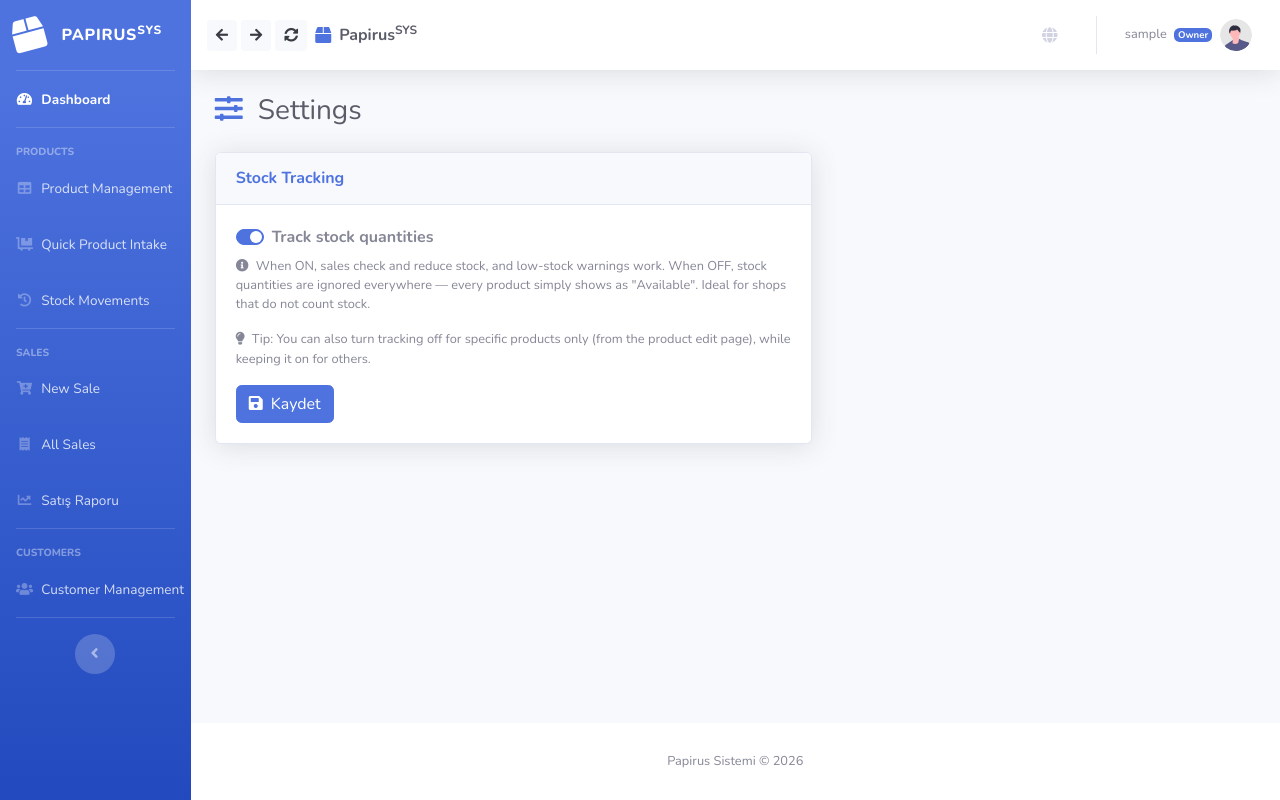
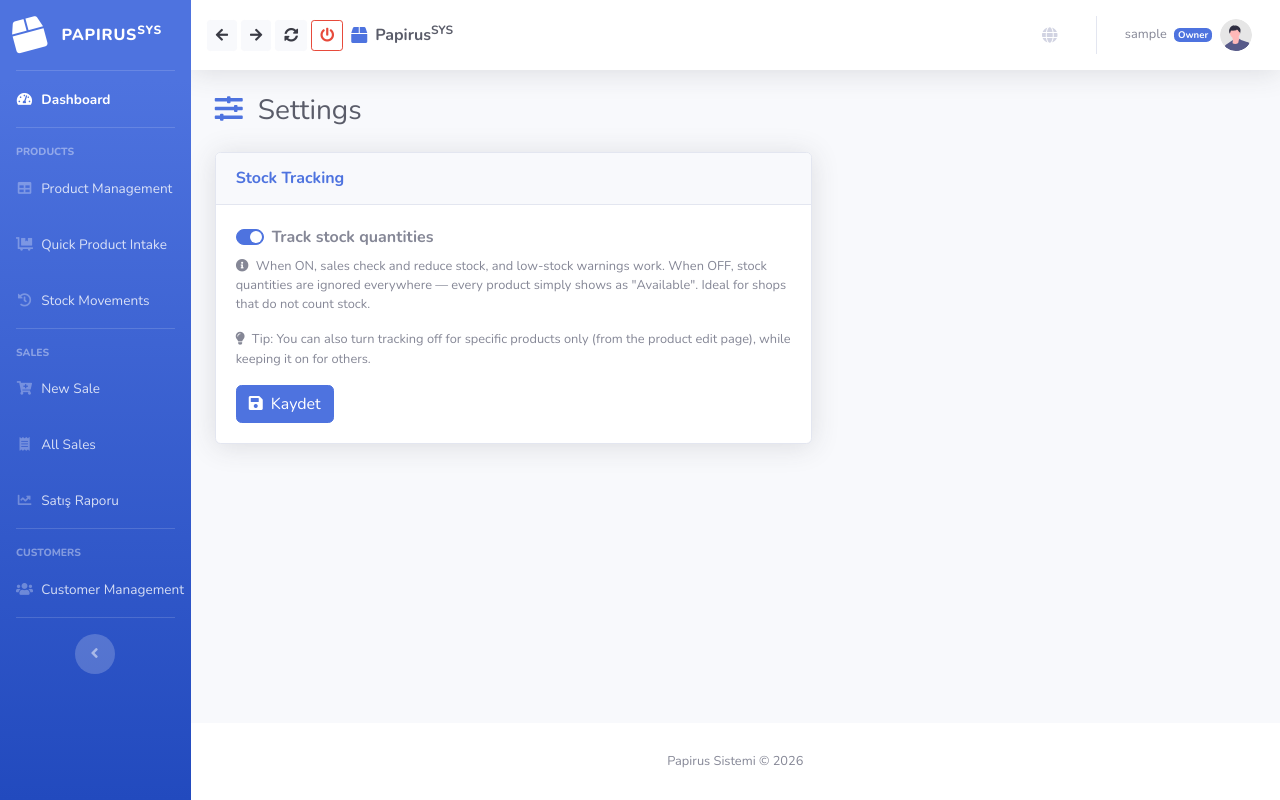
Before and after one commit to Storkin/Papirus_sys_final, a Django app: page /settings/ in a window 1280 px wide. Run offline with Django 5.2, Linux system fonts and the light colour scheme; the visitor is signed in with stand-in values (Sample User, id 1); data comes from the database, SQL or seed files in the repository; some libraries are stand-ins or nearby versions.

Commit message:
Üst bara uygulamayı yeniden başlatma tuşu eklendi (sadece patron) - test/deneme için hızlı yenileme

```diff
--- a/toptanci_projesi/templates/base.html
+++ b/toptanci_projesi/templates/base.html
@@ -121,9 +121,18 @@
                     <button type="button" class="btn btn-light btn-sm mr-1" title="{% trans 'Forward' %}" onclick="history.forward()">
                         <i class="fas fa-arrow-right"></i>
                     </button>
-                    <button type="button" class="btn btn-light btn-sm mr-2" title="{% trans 'Refresh' %}" onclick="location.reload()">
+                    <button type="button" class="btn btn-light btn-sm {% if user.is_superuser %}mr-1{% else %}mr-2{% endif %}" title="{% trans 'Refresh' %}" onclick="location.reload()">
                         <i class="fas fa-sync-alt"></i>
                     </button>
+                    {% if user.is_superuser %}
+                    <form method="post" action="{% url 'restart_app' %}" class="mr-2" id="restartForm" style="display:inline">
+                        {% csrf_token %}
+                        <button type="submit" class="btn btn-outline-danger btn-sm" title="Uygulamayı Yeniden Başlat"
+                                onclick="return confirm('Uygulama kapanıp yeniden açılacak. Devam edilsin mi?')">
+                            <i class="fas fa-power-off"></i>
+                        </button>
+                    </form>
+                    {% endif %}
 
                     <!-- Logo -->
                     <a class="d-none d-sm-flex align-items-center text-decoration-none" href="/">
```
